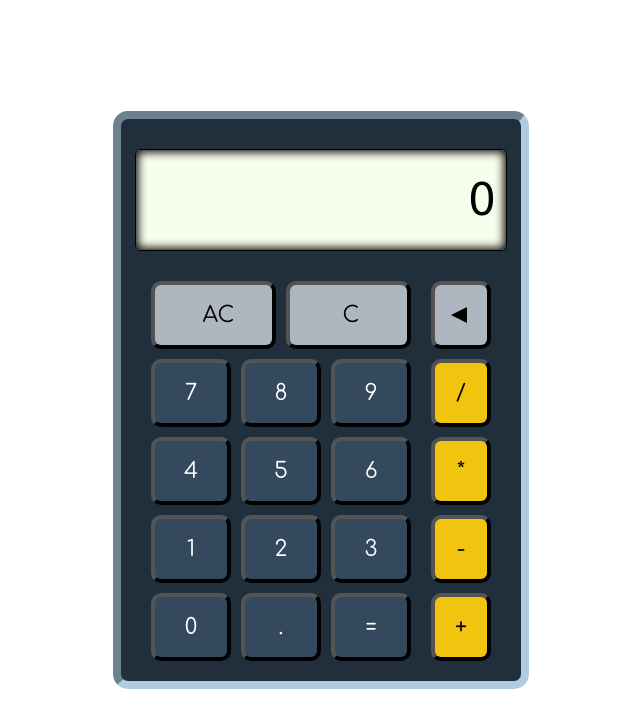
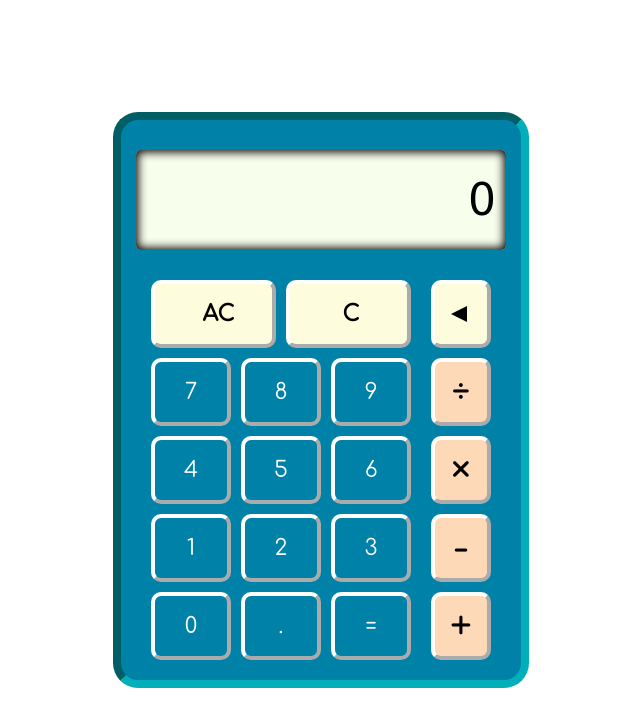
Before and after one commit to AlliesChen/calculator, a plain HTML site: page index.html in a window 1280 px wide. Both pictures are taken after a click on the element "Escape". Shown: the whole page, without its empty margins (319-959 px from the left). Drawn offline with Linux system fonts and the light colour scheme; a web font is replaced by a local one.

Commit message:
MVP version

```diff
--- a/js-file.js
+++ b/js-file.js
@@ -40,13 +40,15 @@ commands.forEach((element) => {
 });
 
 window.addEventListener('keydown', (e) => {
-    console.log(e.key);
     switch (e.key) {
-        case String(e.key.match(/^[0-9]/)):
+        case String(e.key.match(/[0-9]/)):
             touchDegits(e.key);
             break;
-        case String(e.key.match(/[\\+-\\*/=]/)):
+        case String(e.key.match(/[\\+\\-\\*\\/\\=]/)):
             touchOperators(e.key);
+            break;
+        case '.':
+            addDecimal();
             break;
         case 'Backspace':
             popDegit();
@@ -64,12 +66,8 @@ window.addEventListener('keydown', (e) => {
 
 // Button: apply floating point to the number
 decimal_btn.addEventListener('click', () => {
-    if(monitor.textContent.includes('.')) {
-        return 0;
-    } else {
-        monitor.textContent += '.'
-        return 1;
-    }
+    addDecimal();
+    return 1;
 });
 
 // **Functions**
@@ -78,7 +76,9 @@ function clearAll() {
     for (let i = 0; i < 3; i++) {
         operation[i] = '';
     }
+    setOperatorStyle();
     monitor.textContent = '0';
+    return 1;
 }
 
 function popDegit() {
@@ -131,6 +131,15 @@ function calcFloat(value1, value2, operator) {
         return operate(`${value1}`, operator, `${value2}`);
     } else {
         return operate(`${value1}`, operator, `${value2}`) / Math.pow(10, prec);
+    }
+}
+
+function addDecimal() {
+    if(monitor.textContent.includes('.')) {
+        return 0;
+    } else {
+        monitor.textContent += '.'
+        return 1;
     }
 }
 
@@ -187,6 +196,20 @@ function operate(initial, operator, value) {
     }
 }
 
+// Highlight the operator button in an ongoing operation
+function setOperatorStyle(operator) {
+    for (let value of operators.values()) {
+        if (value.getAttribute('style')) {
+            value.removeAttribute('style');
+            return 2;
+        } else if (value.textContent === operator) {
+            value.setAttribute('style', 'color: #fff; background: #F07167');
+            return 1;
+        }
+    }
+    return 0;
+}
+
 function touchOperators(key) {
     // Store the number showing on the monitor to a buffer
     operation[0] = monitor.textContent;
@@ -199,14 +222,18 @@ function touchOperators(key) {
         operation[2] = operate(operation[2], operation[1], operation[0]);
         monitor.textContent = operation[2]; // Show the result on the display
         operation[2] = ''; // Reset the repository
+        setOperatorStyle(operation[1]);
+        // operators[1].removeAttribute('style');
     }
     // Store an operator to a buffer
     if (key != '=') {
         operation[1] = key;
+        setOperatorStyle(operation[1]);
         operation[0] = monitor.textContent; // Store the result for next operation
     } else {
         operation[1] = '=';
         operation[0] = ''; // Reset the buffer
+        return 1;
     }
 }
 
@@ -226,4 +253,5 @@ function touchDegits(key) {
     if (checkInputLength()) return 12;
     // As the screen display 0 in default, Write over it first, and then do concatenation
     (monitor.textContent === '0') ? monitor.textContent = key : monitor.textContent += key;
+    return 1;
 }
--- a/styles.css
+++ b/styles.css
@@ -9,14 +9,14 @@ html {
     left: 50%;
     top: 50%;
     transform: translate(-50%, -50%);
-    border: 8px inset  #afcde2;
-    border-radius: 15px;
+    border: 8px inset  #00AFB9;
+    border-radius: 25px;
     display: flex;
     flex-direction: row;
     justify-content: center;
     flex-wrap: wrap-reverse;
     padding: 20px 0;
-    background-color:  #212f3d;
+    background-color: #0081A7;
     gap: 20px;
 }
 
@@ -40,7 +40,6 @@ html {
 .screen {
     width: 360px;
     height: 100px;
-    border: 1px solid #000;
     border-radius: 5px;
     text-align: right;
     line-height: 100px;
@@ -59,27 +58,50 @@ html {
 .decimal {
     width: 60px;
     height: 60px;
-    border: 4px outset #000;
+    border: 4px outset #fff;
     border-radius: 10px;
     line-height: 60px;
     text-align: center;
     cursor: pointer;
     flex: auto;
     font-family: 'Comfortaa', cursive;
-    background-color:  #34495e;
+    background-color: #0081A7;
 }
 
-.stake > div:not(.command) {
+.stake > div:not(.command) { /* Set degits color */
     color: #fff;
 }
 
+/* The operator set */
+
 .column > .operator {
-    background-color:  #f1c40f;
+    background-color: #FED9B7;
+    font-size: 40px;
 }
+
+.column > .operator:nth-of-type(3) {
+    font-size: 0;
+}
+
+.column > .operator:nth-of-type(4) {
+    font-size: 0;
+}
+
+.column > .operator:nth-of-type(3)::before {
+    content: '×';
+    font-size: 40px;
+}
+
+.column > .operator:nth-of-type(4)::before {
+    content: '÷';
+    font-size: 40px;
+}
+
+/* The command set */
 
 .command {
     flex: 1 1 90px;
-    background-color:  #aeb6bf;
+    background-color: #FDFCDC;
     font-size: 0;
     overflow: hidden;
 }
@@ -90,15 +112,16 @@ html {
     font-size: 22px;
 }
 
-
 #allClear::before {
     content: 'AC';
     margin-left: 10px;
+    font-weight: 700;
 }
 
 #clear::before {
     content: 'C';
     margin-left: 5px;
+    font-weight: 700;
 }
 
 #back::before {
@@ -112,9 +135,16 @@ html {
     margin-right: 20px;
 }
 
-.digit:active,
+/* While click */
+
+.digit:active {
+    background-color: #00AFB9;
+    cursor:grabbing;
+}
+
 .operator:active,
 .command:active {
-    background-color:  #d35400;
+    background-color:  #F07167;
+    color: #fff;
     cursor:grabbing;
 }
```
Also changed, not shown: 1 other file.
